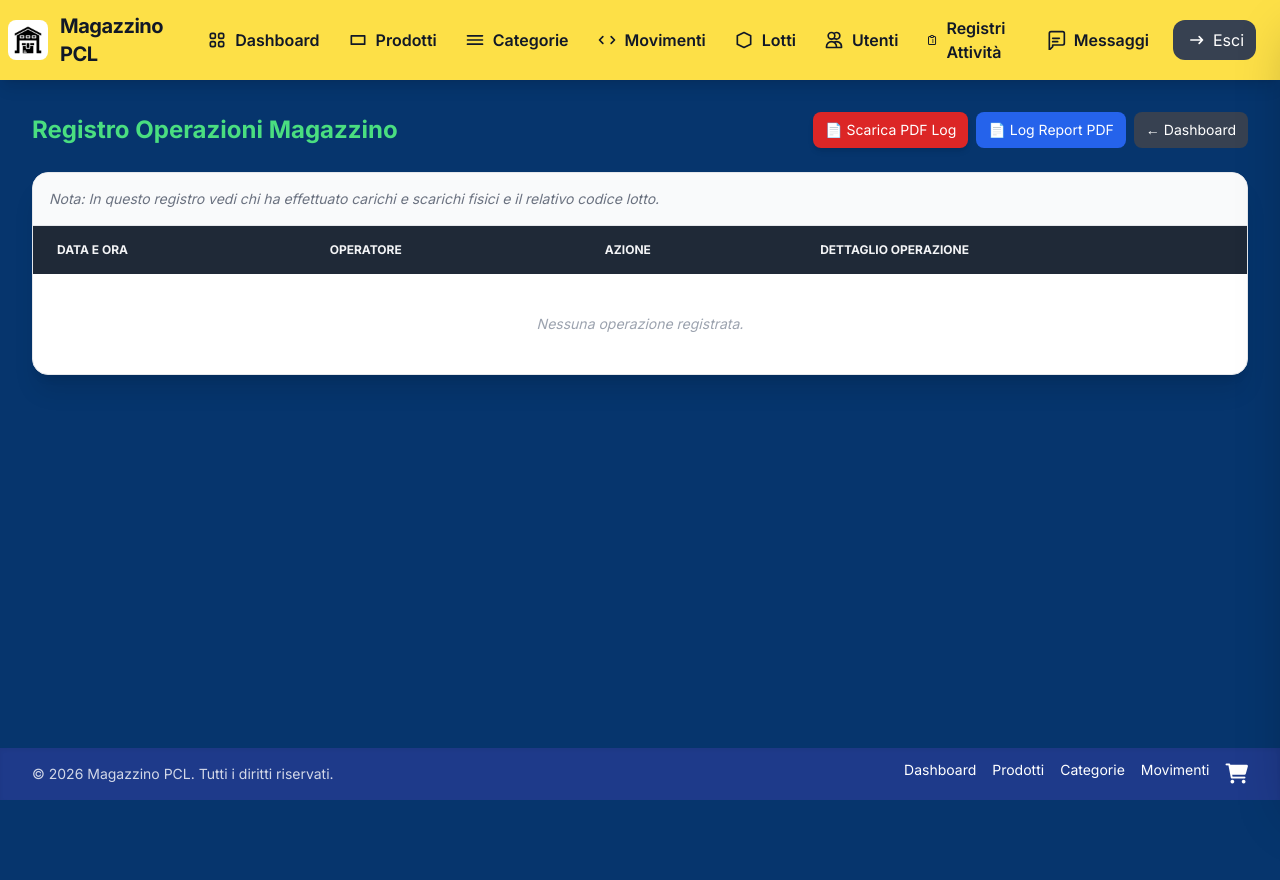
After one commit to fouta888/MagazinoPCL, a Flask app: page /admin/audit-operazioni in a window 1280 px wide. The commit adds this page. Run offline with Flask 3, Linux system fonts and the light colour scheme; the visitor is signed in with stand-in values (Sample User, id 1); data that the repository does not hold is empty; some libraries are stand-ins or nearby versions.

Commit message:
Audit Movimenti Magazzino PDF

```diff
--- a/app.py
+++ b/app.py
@@ -2,7 +2,7 @@ from flask import Flask, render_template, request, redirect, url_for, session, f
 from werkzeug.security import generate_password_hash, check_password_hash
 import psycopg2
 from config import *
-from functools import wraps  # import necessario per login_required e ruolo_required
+from functools import wraps # import necessario per login_required e ruolo_required
 import socket
 import qrcode
 import io
@@ -24,6 +24,7 @@ from collections import defaultdict
 
 from fpdf import FPDF
 from flask import make_response
+import datetime
 
 
 def is_admin():
@@ -264,67 +265,64 @@ def carico_lotto():
         quantita = int(request.form["quantita"])
         data_scadenza = request.form.get("data_scadenza")
 
-        # ✅ FIX DATE VUOTA
+        # 1. GESTIONE CODICE LOTTO (Prima della ricerca nel DB)
+        codice_lotto = request.form.get("codice_lotto", "").strip()
+        if not codice_lotto:
+            # Genera codice automatico: L-20260124-1530
+            from datetime import datetime
+            codice_lotto = datetime.now().strftime("L-%Y%m%d-%H%M")
+
         if not data_scadenza:
             data_scadenza = None
 
-        # 1️⃣ Controlla se esiste già un lotto con stessa scadenza
+        # Recupero nome prodotto per il log
+        cur.execute("SELECT nome FROM prodotti WHERE id = %s", (prodotto_id,))
+        nome_prodotto = cur.fetchone()[0]
+
+        # 2. CONTROLLO ESISTENZA (Ora con il codice_lotto già definito)
         cur.execute("""
-            SELECT id
-            FROM lotti
-            WHERE prodotto_id = %s AND data_scadenza IS NOT DISTINCT FROM %s
-        """, (prodotto_id, data_scadenza))
+            SELECT id FROM lotti
+            WHERE prodotto_id = %s
+              AND data_scadenza IS NOT DISTINCT FROM %s
+              AND codice_lotto IS NOT DISTINCT FROM %s
+        """, (prodotto_id, data_scadenza, codice_lotto))
         lotto = cur.fetchone()
 
         if lotto:
-            # Aggiorna quantità lotto esistente
-            cur.execute("""
-                UPDATE lotti
-                SET quantita = quantita + %s
-                WHERE id = %s
-            """, (quantita, lotto[0]))
+            # Aggiorna esistente
+            cur.execute("UPDATE lotti SET quantita = quantita + %s WHERE id = %s", (quantita, lotto[0]))
             lotto_id = lotto[0]
         else:
-            # Crea nuovo lotto
+            # Crea nuovo
             cur.execute("""
-                INSERT INTO lotti (prodotto_id, quantita, data_scadenza)
-                VALUES (%s, %s, %s)
-                RETURNING id
-            """, (prodotto_id, quantita, data_scadenza))
+                INSERT INTO lotti (prodotto_id, quantita, data_scadenza, codice_lotto)
+                VALUES (%s, %s, %s, %s) RETURNING id
+            """, (prodotto_id, quantita, data_scadenza, codice_lotto))
             lotto_id = cur.fetchone()[0]
 
-        # 2️⃣ Aggiorna quantità totale prodotto
+        # 3. AGGIORNA TOTALI E REGISTRA MOVIMENTO
+        cur.execute("UPDATE prodotti SET quantita = quantita + %s WHERE id = %s", (quantita, prodotto_id))
+
         cur.execute("""
-            UPDATE prodotti
-            SET quantita = quantita + %s
-            WHERE id = %s
-        """, (quantita, prodotto_id))
-
-        # 3️⃣ Registra movimento
-        cur.execute("""
-            INSERT INTO movimenti (
-                prodotto_id,
-                lotto_id,
-                tipo_movimento,
-                quantita,
-                data_scadenza
-            )
+            INSERT INTO movimenti (prodotto_id, lotto_id, tipo_movimento, quantita, data_scadenza)
             VALUES (%s, %s, 'entrata', %s, %s)
         """, (prodotto_id, lotto_id, quantita, data_scadenza))
 
+        # 4. LOG OPERAZIONE (Chi ha fatto cosa)
+        cur.execute("""
+            INSERT INTO log_operazioni (username, azione, dettaglio)
+            VALUES (%s, %s, %s)
+        """, (session.get('username'), 'CARICO', f"Caricati {quantita} pz di {nome_prodotto} (Lotto: {codice_lotto})"))
+
         conn.commit()
         conn.close()
-
-        flash("✅ Carico lotto effettuato correttamente", "success")
+        flash(f"✅ Carico effettuato correttamente (Lotto: {codice_lotto})", "success")
         return redirect(url_for("lotti_view"))
 
-    # GET → prodotti per select
     cur.execute("SELECT id, nome FROM prodotti ORDER BY nome")
     prodotti = cur.fetchall()
     conn.close()
-
     return render_template("carico_lotto.html", prodotti=prodotti)
-
 
 @app.route("/lotti/uscita", methods=["GET", "POST"])
 @login_required
@@ -337,63 +335,53 @@ def uscita_lotto():
         prodotto_id = int(request.form["prodotto_id"])
         quantita_da_scaricare = int(request.form["quantita"])
 
-        # 🔒 Controllo quantità totale prodotto (Backend)
-        cur.execute("SELECT quantita FROM prodotti WHERE id = %s", (prodotto_id,))
-        qta_totale = cur.fetchone()[0]
+        cur.execute("SELECT nome, quantita FROM prodotti WHERE id = %s", (prodotto_id,))
+        prod_data = cur.fetchone()
+        nome_prodotto = prod_data[0]
+        qta_totale = prod_data[1]
 
         if qta_totale < quantita_da_scaricare:
             conn.close()
-            flash("❌ Quantità insufficiente a magazzino", "error")
+            flash("❌ Quantità insufficiente", "error")
             return redirect(url_for("uscita_lotto"))
 
-        oggi = date.today()
-
-        # 🔒 SOLO lotti NON scaduti (Logica FIFO)
         cur.execute("""
-            SELECT id, quantita, data_scadenza
-            FROM lotti
-            WHERE prodotto_id = %s
-              AND quantita > 0
-              AND (data_scadenza IS NULL OR data_scadenza >= %s)
+            SELECT id, quantita, data_scadenza, codice_lotto FROM lotti
+            WHERE prodotto_id = %s AND quantita > 0
+            AND (data_scadenza IS NULL OR data_scadenza >= CURRENT_DATE)
             ORDER BY data_scadenza ASC NULLS LAST
-        """, (prodotto_id, oggi))
+        """, (prodotto_id,))
 
         lotti = cur.fetchall()
         restante = quantita_da_scaricare
 
-        for lotto_id, qta_lotto, data_scadenza in lotti:
+        for lotto_id, qta_lotto, data_sca, cod_lotto in lotti:
             if restante <= 0: break
-
-            if qta_lotto <= restante:
-                cur.execute("UPDATE lotti SET quantita = 0 WHERE id = %s", (lotto_id,))
-                movimento_qta = qta_lotto
-                restante -= qta_lotto
-            else:
-                cur.execute("UPDATE lotti SET quantita = quantita - %s WHERE id = %s", (restante, lotto_id))
-                movimento_qta = restante
-                restante = 0
-
-            cur.execute("""
-                INSERT INTO movimenti (prodotto_id, lotto_id, tipo_movimento, quantita)
-                VALUES (%s, %s, 'uscita', %s)
-            """, (prodotto_id, lotto_id, movimento_qta))
+            mov_qta = qta_lotto if qta_lotto <= restante else restante
+
+            cur.execute("UPDATE lotti SET quantita = quantita - %s WHERE id = %s", (mov_qta, lotto_id))
+            cur.execute("INSERT INTO movimenti (prodotto_id, lotto_id, tipo_movimento, quantita) VALUES (%s, %s, 'uscita', %s)",
+                       (prodotto_id, lotto_id, mov_qta))
+            restante -= mov_qta
 
         if restante > 0:
             conn.rollback()
-            conn.close()
-            flash("❌ Quantità insufficiente nei lotti validi (scadenza futura)", "error")
-            return redirect(url_for("uscita_lotto"))
-
-        # 📉 Aggiorna quantità prodotto totale
-        cur.execute("UPDATE prodotti SET quantita = quantita - %s WHERE id = %s", (quantita_da_scaricare, prodotto_id))
+            flash("❌ Errore: lotti validi insufficienti", "error")
+        else:
+            cur.execute("UPDATE prodotti SET quantita = quantita - %s WHERE id = %s", (quantita_da_scaricare, prodotto_id))
+            # LOG OPERAZIONE (Tracciabilità)
+            cur.execute("""
+                INSERT INTO log_operazioni (username, azione, dettaglio)
+                VALUES (%s, %s, %s)
+            """, (session.get('username'), 'SCARICO', f"Scaricati {quantita_da_scaricare} pz di {nome_prodotto}"))
+            conn.commit()
+            flash("✅ Scarico effettuato", "success")
+
         cur.execute("DELETE FROM lotti WHERE quantita = 0")
-
         conn.commit()
         conn.close()
-        flash("✅ Scarico effettuato correttamente", "success")
         return redirect(url_for("lotti_view"))
 
-    # --- MODIFICA GET QUI ---
     cur.execute("SELECT id, nome, quantita FROM prodotti WHERE quantita > 0 ORDER BY nome")
     prodotti = cur.fetchall()
     conn.close()
@@ -1518,58 +1506,140 @@ def esporta_pdf():
     # --- GENERAZIONE PDF ---
     pdf = FPDF()
     pdf.add_page()
-    pdf.set_font("Helvetica", "B", 14)
-
-    titolo = f"Report Movimenti - {tipo_filtro.upper()}"
+    pdf.set_font("Arial", "B", 14)
+
+    testo_titolo = f"REPORT MOVIMENTI - {tipo_filtro.upper()}"
     if anno_filtro and anno_filtro != 'None':
-        titolo += f" ({anno_filtro})"
-
-    pdf.cell(190, 10, titolo, ln=True, align="C")
+        testo_titolo += f" ANNO {anno_filtro}"
+
+    pdf.cell(190, 10, testo_titolo, ln=True, align="C")
     pdf.ln(5)
 
-    # Intestazione
-    pdf.set_font("Helvetica", "B", 8)
-    pdf.set_fill_color(240, 240, 240)
-    pdf.cell(28, 8, "Data", 1, 0, "C", True)
+    # Intestazione Tabella
+    pdf.set_font("Arial", "B", 8)
+    pdf.set_fill_color(230, 230, 230)
+    pdf.cell(30, 8, "Data", 1, 0, "C", True)
     pdf.cell(50, 8, "Prodotto", 1, 0, "C", True)
     pdf.cell(30, 8, "Lotto", 1, 0, "C", True)
     pdf.cell(15, 8, "Tipo", 1, 0, "C", True)
-    pdf.cell(12, 8, "Qta", 1, 0, "C", True)
-    pdf.cell(55, 8, "Scadenza Lotto", 1, 1, "C", True)
-
-    # Dati
-    pdf.set_font("Helvetica", "", 7)
+    pdf.cell(15, 8, "Qta", 1, 0, "C", True)
+    pdf.cell(50, 8, "Scadenza", 1, 1, "C", True)
+
+    # Dati Tabella
+    pdf.set_font("Arial", "", 8)
     for m in movimenti:
-        d_mov = m[0].strftime('%d/%m/%Y %H:%M') if m[0] else "-"
-        p_nom = str(m[1] or "-")[:30].encode('latin-1', 'replace').decode('latin-1')
-        t_mov = str(m[2] or "-").upper()
-        q_mov = str(m[3] or "0")
-        l_cod = str(m[4] or "-")[:20].encode('latin-1', 'replace').decode('latin-1')
-        l_sca = m[5].strftime('%d/%m/%Y') if m[5] else "-"
-
-        # Colore riga: Rosso per uscita, Verde per entrata
-        if t_mov == 'USCITA':
-            pdf.set_text_color(200, 0, 0)
-        elif t_mov == 'ENTRATA':
-            pdf.set_text_color(0, 120, 0)
+        # Colore riga basato sul tipo
+        tipo_testo = str(m[2] or "").upper()
+        if tipo_testo == 'USCITA':
+            pdf.set_text_color(200, 0, 0) # Rosso
+        elif tipo_testo == 'ENTRATA':
+            pdf.set_text_color(0, 120, 0) # Verde
         else:
-            pdf.set_text_color(0, 0, 0)
-
-        pdf.cell(28, 7, d_mov, 1)
-        pdf.cell(50, 7, p_nom, 1)
-        pdf.cell(30, 7, l_cod, 1)
-        pdf.cell(15, 7, t_mov, 1, 0, "C")
-        pdf.cell(12, 7, q_mov, 1, 0, "C")
-        pdf.cell(55, 7, l_sca, 1, 1, "C")
-        pdf.set_text_color(0, 0, 0)
-
-    # --- INVIO FILE BINARIO ---
-    pdf_output = pdf.output(dest='S').encode('latin-1')
+            pdf.set_text_color(0, 0, 0) # Nero
+
+        pdf.cell(30, 7, m[0].strftime('%d/%m/%Y %H:%M') if m[0] else "-", 1)
+        pdf.cell(50, 7, str(m[1] or "-")[:25].encode('latin-1', 'replace').decode('latin-1'), 1)
+        pdf.cell(30, 7, str(m[4] or "-")[:15].encode('latin-1', 'replace').decode('latin-1'), 1)
+        pdf.cell(15, 7, tipo_testo, 1, 0, "C")
+        pdf.cell(15, 7, str(m[3] or "0"), 1, 0, "C")
+        pdf.cell(50, 7, m[5].strftime('%d/%m/%Y') if m[5] else "-", 1, 1)
+
+        pdf.set_text_color(0, 0, 0) # Reset colore per riga successiva
+
+    # --- OUTPUT FINALE ---
+    # Usiamo BytesIO per gestire il PDF in memoria
+    pdf_stream = BytesIO()
+    pdf_out = pdf.output(dest='S').encode('latin-1')
+    pdf_stream.write(pdf_out)
+    pdf_stream.seek(0)
+
     return send_file(
-        BytesIO(pdf_output),
+        pdf_stream,
         mimetype='application/pdf',
         as_attachment=True,
         download_name=f"report_{tipo_filtro}.pdf"
+    )
+
+
+@app.route("/admin/esporta-audit-movimenti")
+@login_required
+@ruolo_required("Amministratore")
+def esporta_pdf_audit():
+    from fpdf import FPDF
+    from io import BytesIO
+
+    # 1. Recupero dati dal DB
+    conn = get_db()
+    cur = conn.cursor()
+    cur.execute("SELECT data_operazione, username, azione, dettaglio FROM log_operazioni ORDER BY data_operazione DESC")
+    logs = cur.fetchall()
+    conn.close()
+
+    # 2. Classe PDF con Header automatico e Footer
+    class PDF_Audit(FPDF):
+        def header(self):
+            # Titolo Documento
+            self.set_font("Arial", "B", 15)
+            self.set_text_color(0, 0, 0)
+            self.cell(190, 10, "REGISTRO MOVIMENTI MERCE (AUDIT)", ln=True, align="C")
+            self.ln(5)
+
+            # INTESTAZIONE TABELLA (Si ripete su ogni pagina)
+            self.set_font("Arial", "B", 10)
+            self.set_fill_color(50, 50, 50)  # Grigio scuro
+            self.set_text_color(255, 255, 255) # Testo bianco
+
+            self.cell(35, 10, "DATA", 1, 0, "C", True)
+            self.cell(25, 10, "UTENTE", 1, 0, "C", True)
+            self.cell(25, 10, "AZIONE", 1, 0, "C", True)
+            self.cell(105, 10, "DETTAGLIO", 1, 1, "C", True)
+
+            # Reset per i dati
+            self.set_text_color(0, 0, 0)
+            self.set_font("Arial", "", 9)
+
+        def footer(self):
+            self.set_y(-15)
+            self.set_font("Arial", "I", 8)
+            self.cell(0, 10, f'Pagina {self.page_no()}', 0, 0, 'C')
+
+    # 3. Inizializzazione PDF
+    pdf = PDF_Audit()
+    pdf.set_auto_page_break(auto=True, margin=15)
+    pdf.add_page()
+
+    # 4. Ciclo dati con righe alternate
+    fill = False # Variabile per alternare il colore
+    for row in logs:
+        data_f = row[0].strftime('%d/%m/%Y %H:%M') if row[0] else "-"
+        utente = str(row[1])
+        azione = str(row[2])
+        dettaglio = str(row[3])
+
+        # Pulizia testo
+        testo_d = dettaglio.encode('latin-1', 'replace').decode('latin-1')
+
+        # Imposta colore di sfondo per la riga alternata
+        if fill:
+            pdf.set_fill_color(240, 240, 240) # Grigio chiarissimo
+        else:
+            pdf.set_fill_color(255, 255, 255) # Bianco
+
+        # Scrittura riga (l'ultimo parametro 'True' attiva il colore di sfondo)
+        pdf.cell(35, 8, data_f, 1, 0, "C", True)
+        pdf.cell(25, 8, utente, 1, 0, "C", True)
+        pdf.cell(25, 8, azione, 1, 0, "C", True)
+        pdf.cell(105, 8, testo_d, 1, 1, "L", True)
+
+        fill = not fill # Inverte il colore per la riga successiva
+
+    # 5. Ritorno del file
+    pdf_out = pdf.output(dest='S').encode('latin-1', 'replace')
+    return send_file(
+        BytesIO(pdf_out),
+        mimetype='application/pdf',
+        as_attachment=True,
+        download_name="audit_movimenti_magazzino.pdf"
     )
 
 
@@ -1592,6 +1662,48 @@ def visualizza_log():
     except Exception as e:
         print(f"ERRORE CRITICO LOG DOWNLOAD: {e}")
         return f"Errore durante il caricamento dei log: {str(e)}", 500
+
+
+@app.route("/admin/audit-operazioni")
+@login_required
+@ruolo_required("Amministratore")
+def audit_operazioni():
+    conn = get_db()
+    cur = conn.cursor()
+    # Recuperiamo gli ultimi 200 movimenti registrati nella tabella log_operazioni
+    cur.execute("""
+        SELECT username, azione, dettaglio, data_operazione
+        FROM log_operazioni
+        ORDER BY data_operazione DESC
+        LIMIT 200
+    """)
+    logs_op = cur.fetchall()
+    conn.close()
+    return render_template("admin_audit.html", logs=logs_op)
+
+
+@app.route("/admin/registri")
+@login_required
+@ruolo_required("Amministratore")
+def visualizza_tutti_i_log():
+    conn = get_db()
+    cur = conn.cursor()
+
+    # 1. Log dei Download PDF
+    cur.execute("""
+    SELECT username, tipo_report, anno_filtro, data_download
+    FROM log_download
+    ORDER BY data_download DESC
+    LIMIT 50
+""")
+    logs_pdf = cur.fetchall()
+
+    # 2. Log delle Operazioni (Carichi/Scarichi)
+    cur.execute("SELECT username, azione, dettaglio, data_operazione FROM log_operazioni ORDER BY data_operazione DESC LIMIT 50")
+    logs_op = cur.fetchall()
+
+    conn.close()
+    return render_template("admin_full_logs.html", logs_pdf=logs_pdf, logs_op=logs_op)
 
 
 @app.context_processor
--- a/templates/_header.html
+++ b/templates/_header.html
@@ -68,13 +68,13 @@
       </a>
 
       {% if session.get("ruolo") == "Amministratore" %}
-      <a href="{{ url_for('visualizza_log') }}"
-        class="{{ base }} {% if request.endpoint=='visualizza_log' %}{{ active }}{% endif %}">
+      <a href="{{ url_for('visualizza_tutti_i_log') }}"
+        class="{{ base }} {% if request.endpoint=='visualizza_tutti_i_log' %}{{ active }}{% endif %}">
         <svg class="w-5 h-5" fill="none" stroke="currentColor" stroke-width="2" viewBox="0 0 24 24">
           <path
             d="M9 5H7a2 2 0 00-2 2v12a2 2 0 002 2h10a2 2 0 002-2V7a2 2 0 00-2-2h-2M9 5a2 2 0 002 2h2a2 2 0 002-2M9 5a2 2 0 012-2h2a2 2 0 012 2m-3 7h3m-3 4h3m-6-4h.01M9 16h.01" />
         </svg>
-        <span>Log PDF</span>
+        <span>Registri Attività</span>
       </a>
       {% endif %}
 
--- /dev/null
+++ b/templates/admin_audit.html
@@ -0,0 +1,72 @@
+{% extends "base.html" %}
+{% block content %}
+
+<div class="flex items-center justify-between mb-6">
+    <h1 class="text-2xl font-bold text-green-400">Registro Operazioni Magazzino</h1>
+    <div class="flex gap-2">
+        <a href="{{ url_for('esporta_audit_pdf') }}"
+            class="text-sm bg-red-600 text-white px-3 py-2 rounded-lg hover:bg-red-700 transition flex items-center gap-2 shadow-md">
+            📄 Scarica PDF Log
+        </a>
+        <a href="{{ url_for('visualizza_log_report') }}"
+            class="text-sm bg-blue-600 text-white px-3 py-2 rounded-lg hover:bg-blue-500 transition">
+            📄 Log Report PDF
+        </a>
+        <a href="{{ url_for('dashboard') }}"
+            class="text-sm bg-gray-700 text-white px-3 py-2 rounded-lg hover:bg-gray-600 transition">
+            ← Dashboard
+        </a>
+    </div>
+</div>
+
+<div class="bg-white shadow-xl rounded-2xl overflow-hidden border border-gray-200">
+    <div class="p-4 bg-gray-50 border-b border-gray-200">
+        <p class="text-sm text-gray-500 font-medium italic">
+            Nota: In questo registro vedi chi ha effettuato carichi e scarichi fisici e il relativo codice lotto.
+        </p>
+    </div>
+
+    <div class="overflow-x-auto">
+        <table class="w-full text-sm text-left">
+            <thead class="bg-gray-800 text-gray-100 uppercase text-xs">
+                <tr>
+                    <th class="px-6 py-4">Data e Ora</th>
+                    <th class="px-6 py-4">Operatore</th>
+                    <th class="px-6 py-4">Azione</th>
+                    <th class="px-6 py-4">Dettaglio Operazione</th>
+                </tr>
+            </thead>
+            <tbody class="divide-y divide-gray-100 text-gray-800">
+                {% for log in logs_operazioni %}
+                <tr class="hover:bg-green-50 transition-colors">
+                    <td class="px-6 py-4 font-mono text-gray-600">
+                        {{ log[3].strftime('%d/%m/%Y %H:%M:%S') if log[3] else 'N/D' }}
+                    </td>
+                    <td class="px-6 py-4 font-bold text-blue-700">
+                        {{ log[0] }}
+                    </td>
+                    <td class="px-6 py-4">
+                        <span class="px-2 py-1 rounded-md text-xs font-bold
+                            {% if log[1] == 'CARICO' %} bg-green-100 text-green-700
+                            {% elif log[1] == 'SCARICO' %} bg-red-100 text-red-700
+                            {% else %} bg-yellow-100 text-yellow-700 {% endif %}">
+                            {{ log[1] }}
+                        </span>
+                    </td>
+                    <td class="px-6 py-4 text-gray-700 font-medium">
+                        {{ log[2] }}
+                    </td>
+                </tr>
+                {% else %}
+                <tr>
+                    <td colspan="4" class="px-6 py-10 text-center text-gray-400 italic">
+                        Nessuna operazione registrata.
+                    </td>
+                </tr>
+                {% endfor %}
+            </tbody>
+        </table>
+    </div>
+</div>
+
+{% endblock %}
```
Also changed, not shown: templates/admin_full_logs.html (added, +105 -0 lines), templates/carico_lotto.html (+12 -9 lines).
